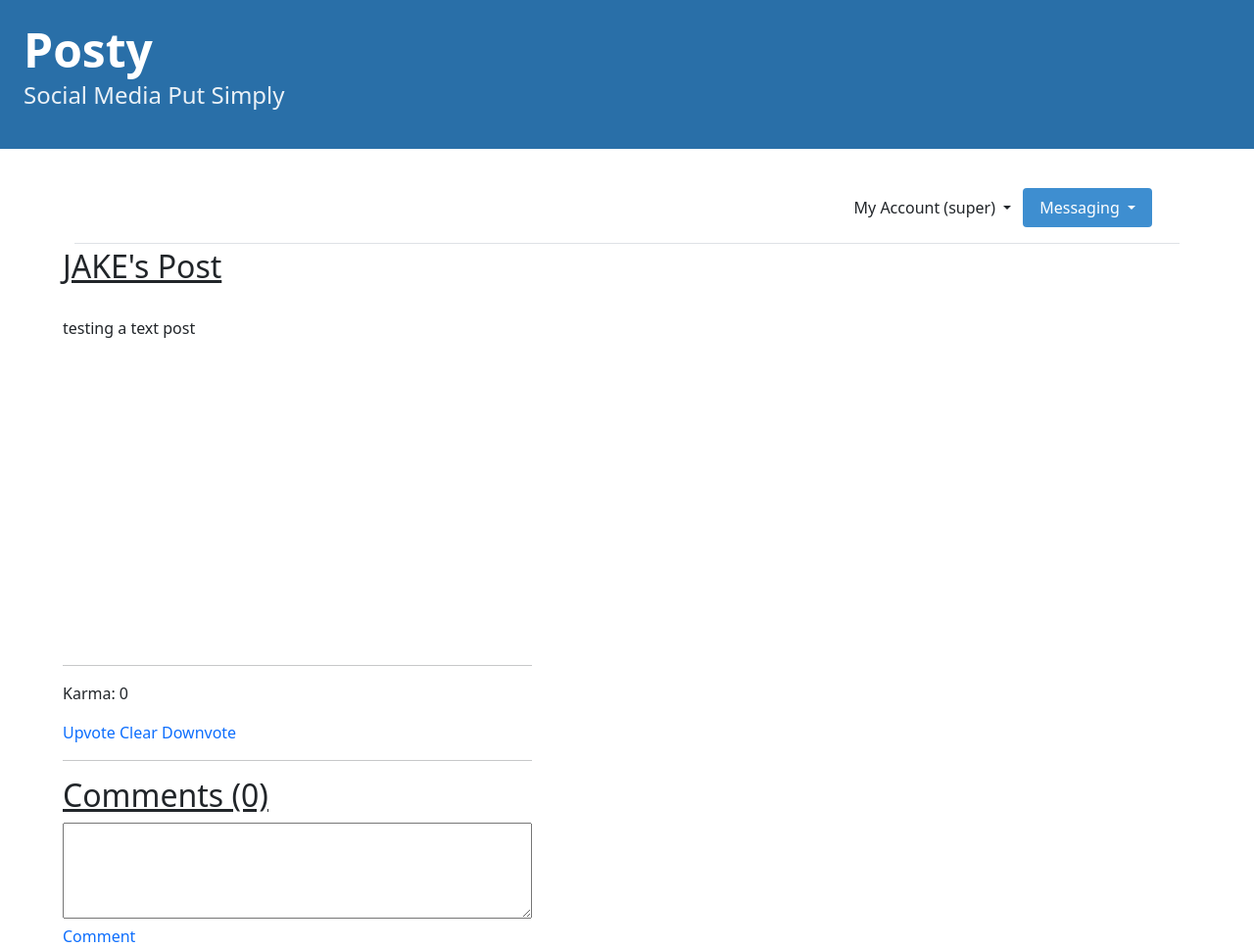
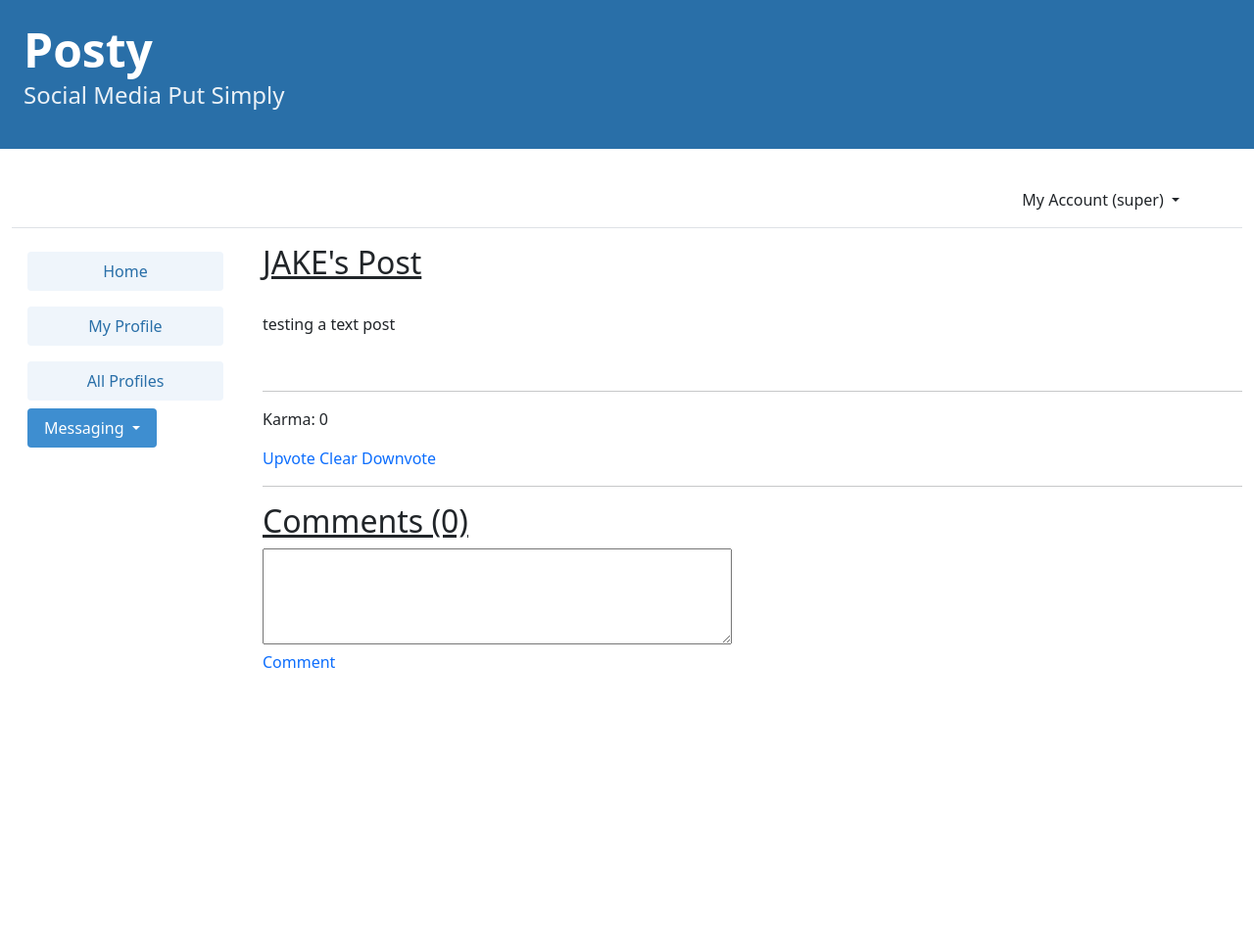
Before and after one commit to cake-dev/posty, a Django app: page /post_detail/46/ in a window 1280 px wide. Shown: the whole page at 98% size. After the commit the page ends 682 px from the top, so only its background shows below. Run offline with Django 4.2, Linux system fonts and the light colour scheme; a user stored in the database is signed in; data comes from the database, SQL or seed files in the repository; both versions use the stored data as it was after the commit; some libraries are stand-ins or nearby versions.

Commit message:
modified:   db.sqlite3 	new file:   media/images/django.png 	change character limit:   posty/forms.py 	new file:   posty/migrations/0020_alter_post_body.py 	new file:   posty/migrations/0021_alter_post_body.py 	change character limit:   posty/models.py 	modified:   static/css/base.css 	modified:   static/js/base.js 	new file:   static/js/dashboard.js 	add nav menu to base:   templates/base.html 	move nav menu to base, layout changes:   templates/posty/dashboard.html 	image post config, word wrap:   templates/posty/post_detail.html

```diff
--- a/posty/forms.py
+++ b/posty/forms.py
@@ -16,8 +16,9 @@ class PostForm(forms.ModelForm):
                 "placeholder": "Post something...",
                 "class": "textarea is-info is-medium",
                 "id": "post-body",
-                "maxlength": "250",
+                "maxlength": "255",
                 "minlength": "1",
+                "rows": "3",
             }
         ),
         label="",
--- a/posty/models.py
+++ b/posty/models.py
@@ -19,7 +19,7 @@ class Profile(models.Model):
 
 class Post(models.Model):
     user = models.ForeignKey(User, related_name="posts", on_delete=models.DO_NOTHING)
-    body = models.CharField(max_length=140)
+    body = models.CharField(max_length=255)
     image = models.ImageField(
         default="onebyone.png", upload_to="images/", blank=True, null=True
     )
--- a/static/css/base.css
+++ b/static/css/base.css
@@ -21,29 +21,41 @@ ul {
 #karmaFilterLowhigh {
     display: none;
 }
+
 #karmaFilterHighLow {
     display: none;
 }
+
 #commentsFilterLowhigh {
     display: none;
 }
+
 #commentsFilterHighLow {
     display: none;
 }
 
 /* The Modal (background) */
 .filterModal {
-    display: none; /* Hidden by default */
-    position: fixed; /* Stay in place */
-    z-index: 1; /* Sit on top */
-    padding-top: 100px; /* Location of the box */
+    display: none;
+    /* Hidden by default */
+    position: fixed;
+    /* Stay in place */
+    z-index: 1;
+    /* Sit on top */
+    padding-top: 100px;
+    /* Location of the box */
     left: 50;
     top: 50;
-    width: 100%; /* Full width */
-    height: 100%; /* Full height */
-    overflow: auto; /* Enable scroll if needed */
-    background-color: rgb(0,0,0); /* Fallback color */
-    background-color: rgba(0,0,0,0.4); /* Black w/ opacity */
+    width: 100%;
+    /* Full width */
+    height: 100%;
+    /* Full height */
+    overflow: auto;
+    /* Enable scroll if needed */
+    background-color: rgb(0, 0, 0);
+    /* Fallback color */
+    background-color: rgba(0, 0, 0, 0.4);
+    /* Black w/ opacity */
 }
 
 /* Modal Content */
@@ -61,3 +73,8 @@ ul {
     text-decoration: none;
     cursor: pointer;
 }
+
+
+.container.custom-container {
+    padding: 0 50px;
+}
--- a/static/js/base.js
+++ /dev/null
@@ -1,25 +0,0 @@
-// Get the modal
-var modal = document.getElementById("filterModal");
-
-// Get the button that opens the modal
-var btn = document.getElementById("filter");
-
-// Get the <span> element that closes the modal
-var span = document.getElementsByClassName("close")[0];
-
-// When the user clicks the button, open the modal
-btn.onclick = function() {
-  modal.style.display = "block";
-}
-
-// When the user clicks on <span> (x), close the modal
-span.onclick = function() {
-  modal.style.display = "none";
-}
-
-// When the user clicks anywhere outside of the modal, close it
-window.onclick = function(event) {
-  if (event.target == modal) {
-    modal.style.display = "none";
-  }
-}
--- /dev/null
+++ b/static/js/dashboard.js
@@ -0,0 +1,5 @@
+// for hiding the create Post error tag
+function hideError() {
+  document.getElementsByClassName("errorlist")[0].style.display = "none";
+}
+// hideError();
--- a/templates/base.html
+++ b/templates/base.html
@@ -15,7 +15,8 @@
               crossorigin="anonymous">
         <script src="https://ajax.googleapis.com/ajax/libs/jquery/1.7.1/jquery.js"></script>
         <script src="https://ajax.googleapis.com/ajax/libs/jqueryui/1.8.16/jquery-ui.js"></script>
-        <script src="https://d3js.org/d3.v7.min.js"></script>
+        {% comment %}
+        <script src="https://d3js.org/d3.v7.min.js"></script> {% endcomment %}
         <script src="{% static 'js/posty_functions.js' %}"></script>
         <link rel="stylesheet" href="{% static 'css/base.css' %}">
         <script src="{% static 'js/base.js' %}"></script>
@@ -33,7 +34,7 @@
                 </div>
             </section>
         </a>
-        <div class="container">
+        <div class="container-fluid">
             <header class="p-3 mb-3 border-bottom">
                 <div class="container">
                     <div class="d-flex flex-wrap align-items-center justify-content-center justify-content-lg-start">
@@ -57,16 +58,57 @@
                                     </li>
                                 </ul>
                             </div>
+                        {% else %}
+                        </ul>
+                        <!-- <div class="text-end">
+                        <a href="{% url 'login' %}" class="btn btn-outline-primary me-2">Log In</a>
+                        <a href="{% url 'signup' %}" class="btn btn-primary">Sign Up</a>
+                    </div> -->
+                    {% endif %}
+                </div>
+            </div>
+        </header>
+        <div class="columns">
+            <div class="column is-one-fifth">
+                {% comment %} <div class="block">
+                    <a href="{% url 'posty:profile_list' %}" style="text-decoration: none;">
+                        <button class="button is-dark is-outlined is-fullwidth">All Profiles</button>
+                    </a>
+                </div>
+                <div class="block">
+                    <a href="{% url 'posty:profile' request.user.profile.id %}" style="text-decoration: none">
+                        <button class="button is-info is-light is-outlined is-fullwidth">My Profile</button>
+                    </a>
+                </div> {% endcomment %}
+                {% if user.is_authenticated %}
+                    <ul class="nav flex-column">
+                        <li class="nav-item">
+                            <a class="nav-link active" href="{% url 'posty:dashboard' %}">
+                                <button class="button is-info is-light is-fullwidth">Home</button>
+                            </a>
+                        </li>
+                        <li class="nav-item">
+                            <a class="nav-link active"
+                               href="{% url 'posty:profile' request.user.profile.id %}">
+                                <button class="button is-info is-light is-fullwidth">My Profile</button>
+                            </a>
+                        </li>
+                        <li class="nav-item">
+                            <a class="nav-link" href="{% url 'posty:profile_list' %}">
+                                <button class="button is-info is-light is-fullwidth">All Profiles</button>
+                            </a>
+                        </li>
+                        <li class="nav-item">
                             <div class="dropdown text-end">
                                 <a href="#"
-                                   class="d-block link-dark text-decoration-none dropdown-toggle button is-info ml-3"
+                                   class="d-block link-dark text-decoration-none dropdown-toggle button is-info ml-4"
                                    id="dropdownUser1"
                                    data-bs-toggle="dropdown"
                                    aria-expanded="false">
                                     Messaging
                                 </a>
                                 <ul class="dropdown-menu text-medium" aria-labelledby="dropdownUser1">
-                                    <table class ="table">
+                                    <table class="table">
                                         <tr>
                                             <td>
                                                 <li>
@@ -94,17 +136,13 @@
                                     </table>
                                 </ul>
                             </div>
-                        {% else %}
-                        </ul>
-                        <!-- <div class="text-end">
-                        <a href="{% url 'login' %}" class="btn btn-outline-primary me-2">Log In</a>
-                        <a href="{% url 'signup' %}" class="btn btn-primary">Sign Up</a>
-                    </div> -->
-                    {% endif %}
-                </div>
+                        </li>
+                        {% comment %} <li class="nav-item">
+                        <a class="nav-link disabled" href="#">Disabled</a>
+                        </li> {% endcomment %}
+                    </ul>
+                {% endif %}
             </div>
-        </header>
-        <div class="columns">
             {% block content %}
             {% endblock content %}
         </div>
--- a/templates/posty/post_detail.html
+++ b/templates/posty/post_detail.html
@@ -1,14 +1,22 @@
 {% extends "base.html" %}
 {% block content %}
     {% load static %}
-    <div class="post-entry">
+    <div class="post-entry column is-four-fifths">
         {% comment %} Detail View {% endcomment %}
         <u>
             <h2>{{ post.user.username|upper }}'s Post</h2>
         </u>
         <br>
-        <p>{{ post.body }}</p>
+        {{ post.body|wordwrap:30|linebreaks }}
+        {% comment %} set width and height if image is default image {% endcomment %}
+        {% if post.image.url == '/media/images/onebyone.png' %}
+            <img src="{{ post.image.url }}"
+                 width="0"
+                 height="0"
+                 style="visibility: hidden">
+        {% else %}
             <img src="{{ post.image.url }}" width="300px" height="300px">
+        {% endif %}
         {% comment %} <a class="deletebutton" id="delete{{post.id}}" href="" data-userid="{{ user.id }}" data-catid="{{ post.id }}">Delete</a> {% endcomment %}
         <hr>
         {% comment %} Karma {% endcomment %}
@@ -36,6 +44,7 @@
         </h2>
         {% for c in comment %}
             <p>
+                {% comment %} ="{% url 'posty:profile' comment.pk %}"> {% endcomment %}
                 <a href="/profile/{{ c.user.id }}">{{ c.user.username }}</a>: {{ c.body }}
             </p>
         {% endfor %}
@@ -46,6 +55,7 @@
            href=""
            data-userid="{{ user.id }}"
            data-catid="{{ post.id }}">Comment</a>
+    </div>
     {% comment %} Ajax {% endcomment %}
     <script src="https://ajax.googleapis.com/ajax/libs/jquery/1.12.0/jquery.min.js"></script>
     <script type="text/javascript">
@@ -165,7 +175,6 @@
             })
     });
     </script>
-    </div>
     {% comment %} <a href="{% url 'post_edit' post.pk %}">+ Edit Blog Post</a>
     <p><a href="{% url 'post_delete' post.pk %}">+ Delete Blog Post</a></p> {% endcomment %}
 {% endblock content %}
```
Also changed, not shown: templates/posty/dashboard.html (+5 -19 lines), db.sqlite3, media/images/django.png (added), posty/migrations/0020_alter_post_body.py (added), posty/migrations/0021_alter_post_body.py (added). Lines whose indentation alone changed are shown as unchanged.
